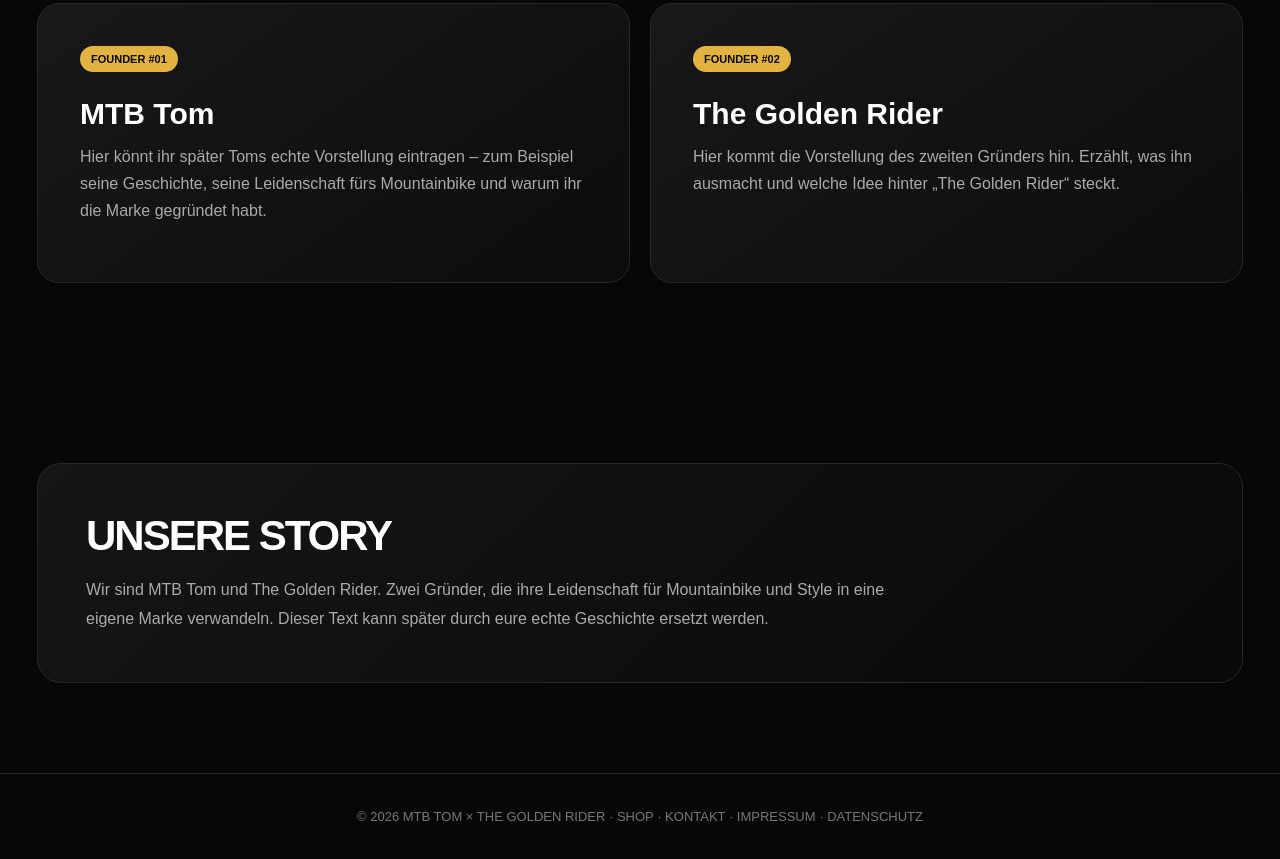
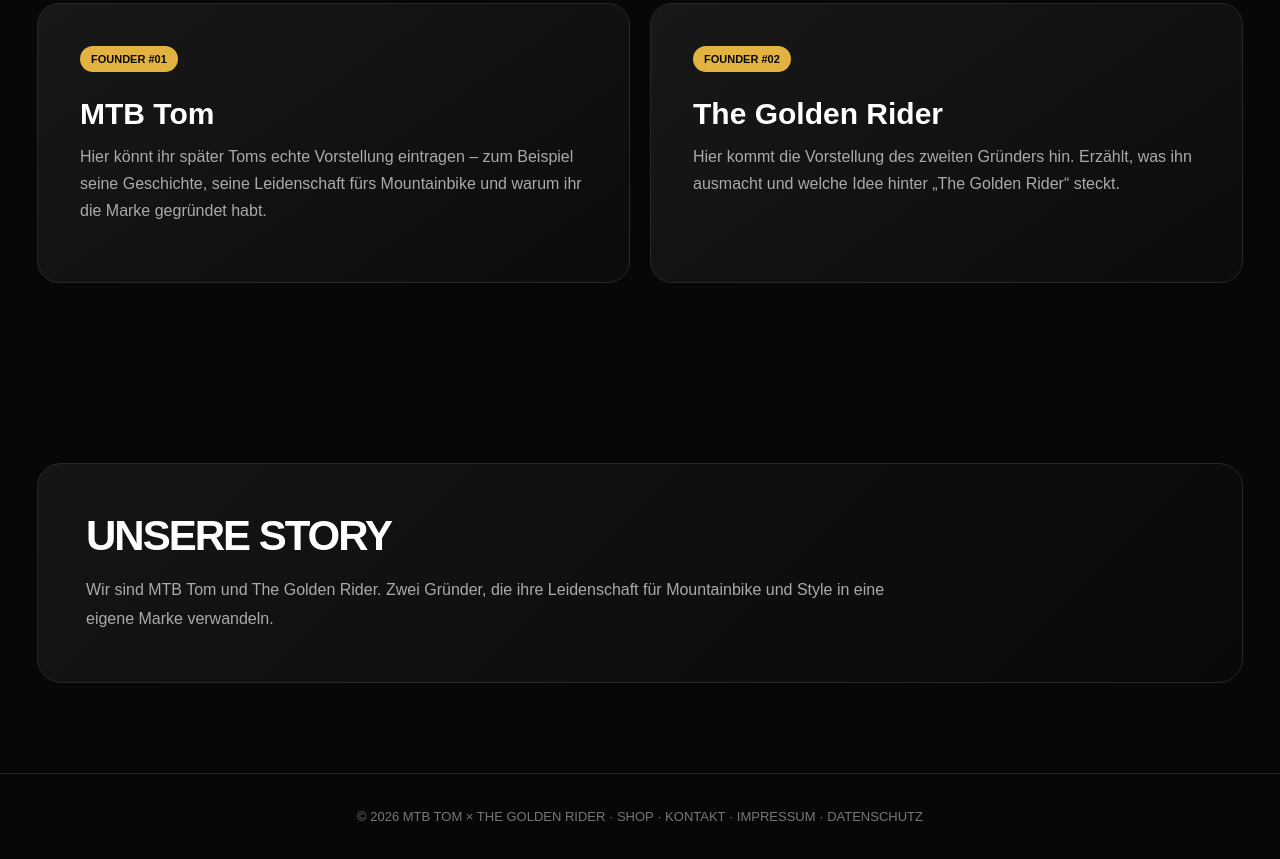
Before and after one commit to u3925728659-cmd/mtb-tom-golden-rider, a plain HTML site: page index.html in a window 1280 px wide. Shown: the part 2244-3103 px from the top of the page. Drawn offline with Linux system fonts and the light colour scheme.

Commit message:
Update index.html

```diff
--- a/index.html
+++ b/index.html
@@ -80,7 +80,7 @@ footer{border-top:1px solid var(--line);padding:35px 22px;text-align:center;colo
 </section>
 
 <section id="story">
-<div class="story"><h2>UNSERE STORY</h2><p>Wir sind MTB Tom und The Golden Rider. Zwei Gründer, die ihre Leidenschaft für Mountainbike und Style in eine eigene Marke verwandeln. Dieser Text kann später durch eure echte Geschichte ersetzt werden.</p></div>
+<div class="story"><h2>UNSERE STORY</h2><p>Wir sind MTB Tom und The Golden Rider. Zwei Gründer, die ihre Leidenschaft für Mountainbike und Style in eine eigene Marke verwandeln.</p></div>
 </section>
 </main>
 
```
